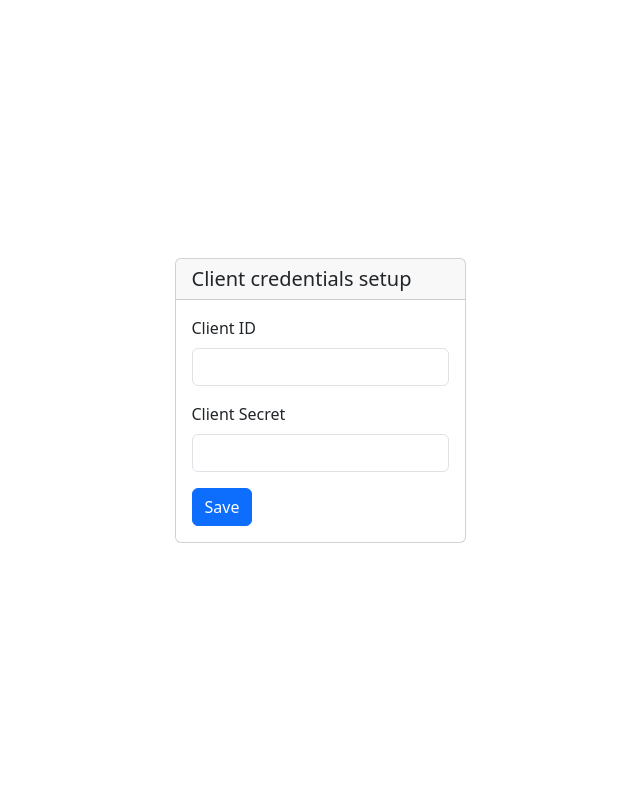
After one commit to zack-99/restAPIServer, a Flask app: template client/templates/AC_client_credentials.html in a window 1280 px wide. The commit adds this page. Shown: the whole page, without its empty margins (320-960 px from the left). Run offline with Flask 3, Linux system fonts and the light colour scheme; the template is opened without the code that fills it, so the values that code supplies are empty; parts of the project's set-up code (start-up, migrations or seed data) failed here and were passed over.

Commit message:
Client register and client credentials edit page.

```diff
--- a/AC_PKCE/auth_server/AC_PKCE_auth_server.py
+++ b/AC_PKCE/auth_server/AC_PKCE_auth_server.py
@@ -32,12 +32,12 @@ def auth():
 
   if None in [ client_id, redirect_url, code_challenge ]:
     return json.dumps({
-      "error": "invalid_request 1"
+      "error": "invalid_request_1"
     }), 400
 
   if not verify_client_info(client_id, redirect_url):
     return json.dumps({
-      "error": "invalid_client"
+      "error": "invalid_client_1"
     })
 
   return render_template('AC_PKCE_grant_access.html',
@@ -67,12 +67,12 @@ def signin():
 
   if None in [username, password, client_id, redirect_url, code_challenge]:
     return json.dumps({
-      "error": "invalid_request 2"
+      "error": "invalid_request_2"
     }), 400
 
   if not verify_client_info(client_id, redirect_url):
     return json.dumps({
-      "error": "invalid_client"
+      "error": "invalid_client_2"
     })
 
   if not authenticate_user_credentials(username, password):
--- /dev/null
+++ b/client/templates/AC_client_credentials.html
@@ -0,0 +1,30 @@
+<!DOCTYPE html>
+<html class="h-100">
+<head>
+  <link href="https://cdn.jsdelivr.net/npm/bootstrap@5.3.2/dist/css/bootstrap.min.css" rel="stylesheet" integrity="sha384-T3c6CoIi6uLrA9TneNEoa7RxnatzjcDSCmG1MXxSR1GAsXEV/Dwwykc2MPK8M2HN" crossorigin="anonymous">
+  <script src="https://cdn.jsdelivr.net/npm/bootstrap@5.3.2/dist/js/bootstrap.bundle.min.js" integrity="sha384-C6RzsynM9kWDrMNeT87bh95OGNyZPhcTNXj1NW7RuBCsyN/o0jlpcV8Qyq46cDfL" crossorigin="anonymous"></script>
+  <title>Grant Access</title>
+</head>
+<body class="d-flex justify-content-center align-items-center h-100">
+  <div class="card">
+    <h5 class="card-header">Client credentials setup</h5>
+    <div class="card-body">
+      <form action="/save-client-credentials" method="post">
+        <div class="mb-3">
+          <label for="client_id" class="form-label">Client ID</label>
+          <div class="input-group">
+            <input type="text" class="form-control" id="client_id" name="client_id">
+          </div>
+        </div>
+        <div class="mb-3">
+          <label for="client_secret" class="form-label">Client Secret</label>
+          <div class="input-group">
+            <input type="text" class="form-control" id="client_secret" name="client_secret">
+          </div>
+        </div>
+        <input class="btn btn-primary" type="submit" value="Save">
+      </form>
+    </div>
+  </div>
+</body>
+</html>
```
Also changed, not shown: client/AC_client.py (+22 -2 lines), client/templates/AC_login.html (+7 -0 lines).
